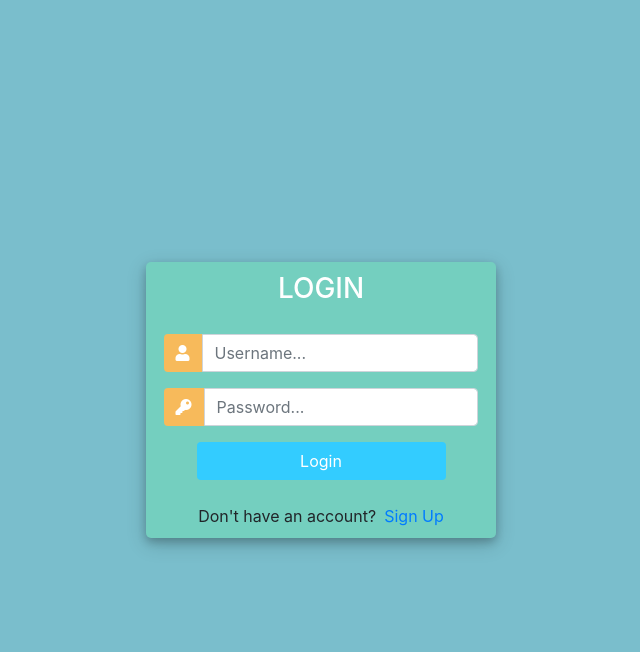
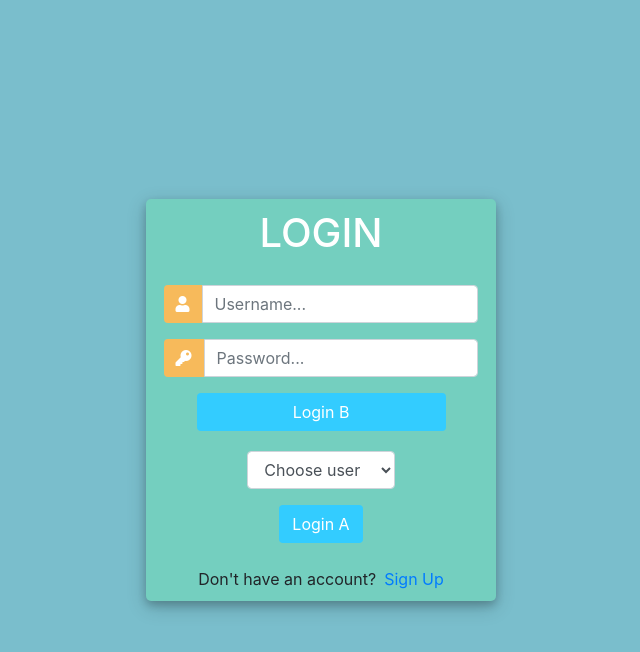
Before and after one commit to matildegarelik/aid-system, a Django app: page / in a window 1280 px wide. Shown: the top 652 px of the page, without its empty margins (319-959 px from the left). Run offline with Django 4.2, Linux system fonts and the light colour scheme; some libraries are stand-ins or nearby versions.

Commit message:
allow paswordless login

```diff
--- a/users/templates/login.html
+++ b/users/templates/login.html
@@ -82,7 +82,7 @@
 				<div class="d-flex justify-content-center">
 
 
-					<h3 id="form-title">LOGIN</h3>
+					<h1 id="form-title">LOGIN</h1>
 				</div>
 				<div class="d-flex justify-content-center form_container">
 					<form method="POST" action="">
@@ -99,10 +99,25 @@
 							</div>
 								<input type="password" name="password" placeholder="Password..." class="form-control" >
 						</div>
-
 							<div class="d-flex justify-content-center mt-3 login_container">
-				 				<input class="btn login_btn" type="submit" value="Login">
+				 				<input class="btn login_btn" type="submit" name="submit" value="Login B">
 				   			</div>
+					</form>
+				</div>
+				<div class="d-flex justify-content-center form_container">
+					<form method="POST" action="">
+                        {% csrf_token %}
+						<div class="input-group mb-2">
+							<select name="username" class="select form-control">
+								<option value="">Choose user</option>
+								{% for u in users %}
+									<option value="{{u}}">{{u}}</option>
+								{% endfor %}
+							</select>
+						</div>
+						<div class="d-flex justify-content-center mt-3 login_container">
+							<input class="btn login_btn" type="submit" name="submit" value="Login A">
+						</div>
 					</form>
 				</div>
                 {% for message in messages %}
--- a/users/views.py
+++ b/users/views.py
@@ -5,6 +5,7 @@
 from .forms import CreateUserForm
 
 from django.core.exceptions import ObjectDoesNotExist
+from django.contrib.auth.models import User
 
 #Decorators
 from .decorators import *
@@ -47,7 +48,7 @@
     if request.user.is_authenticated:
         return redirect('home')
     else:
-        if request.method =='POST':
+        if request.method =='POST' and request.POST.get('submit')=='Login B':
             username= request.POST.get('username')
             password= request.POST.get('password')
             user = authenticate(request, username=username, password=password)
@@ -56,8 +57,18 @@
                 return redirect('home')
             else:
                 messages.info(request,'Username or password is incorrect')
-
-        context={}
+        elif request.method =='POST' and request.POST.get('submit')=='Login A':
+            username= request.POST.get('username')
+            user = User.objects.get(username=username)
+            #manually set the backend attribute
+            user.backend = 'django.contrib.auth.backends.ModelBackend'
+            login(request, user)
+            if user is not None:
+                login(request, user)
+                return redirect('home')
+            else:
+                messages.info(request,'Username or password is incorrect')
+        context={'users':User.objects.filter(groups__name="groupA")}
         return render (request, 'login.html', context)
 
 #LOGOUT
```
